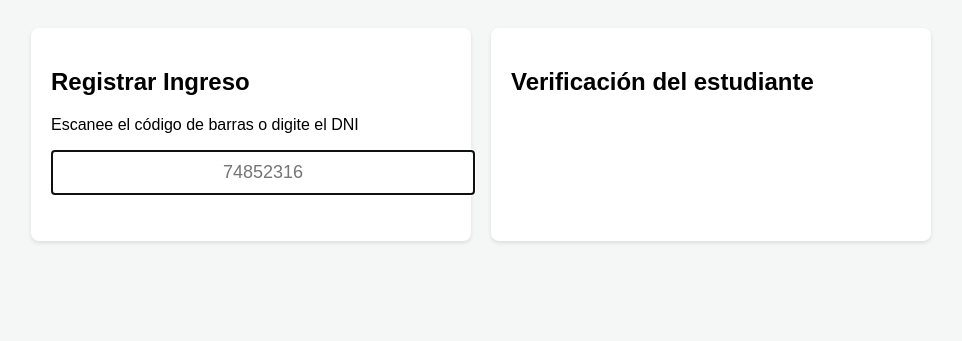
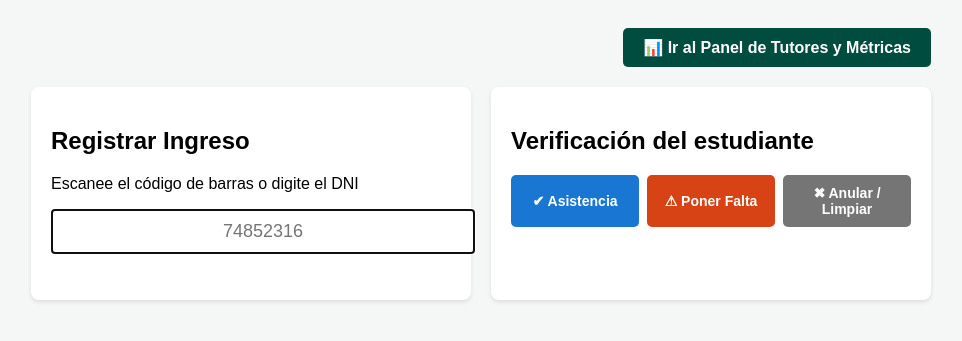
Before and after one commit to RickJames2004/WebIR, a Django app: page / in a window 1280 px wide. Shown: the top 341 px of the page, without its empty margins (159-1121 px from the left). Run offline with Django 5.2, Linux system fonts and the light colour scheme.

Commit message:
Filtro de aulas para tutores, botón Poner Falta y reset local al anular

```diff
--- a/asistencia/templates/asistencia/registro.html
+++ b/asistencia/templates/asistencia/registro.html
@@ -3,19 +3,25 @@
 <head>
     <meta charset="UTF-8">
     <title>Módulo de Registro - I.E. 7224</title>
+    <!-- 1. En la sección <style> ajusta el ancho de los botones -->
     <style>
         body { font-family: Arial, sans-serif; background-color: #f4f7f6; padding: 20px; }
         .container { display: flex; gap: 20px; max-width: 900px; margin: auto; }
         .card { background: white; padding: 20px; border-radius: 8px; box-shadow: 0 2px 4px rgba(0,0,0,0.1); width: 50%; }
         input { width: 100%; padding: 10px; font-size: 18px; text-align: center; border: 2px dashed #004d40; margin-bottom: 10px; }
         #foto-estudiante { max-width: 150px; border-radius: 8px; display: none; }
-        .btn { padding: 10px 20px; color: white; border: none; border-radius: 5px; cursor: pointer; width: 48%; font-size: 16px; }
+        .btn { padding: 10px; color: white; border: none; border-radius: 5px; cursor: pointer; width: 32%; font-size: 14px; font-weight: bold; }
         .btn-confirm { background: #1976d2; }
-        .btn-cancel { background: #d32f2f; }
+        .btn-falta { background: #d84315; }
+        .btn-cancel { background: #757575; }
         .hidden { display: none; }
     </style>
 </head>
 <body>
+    <!-- Barra de navegación superior -->
+    <div style="max-width: 900px; margin: 0 auto 20px auto; text-align: right;">
+        <a href="/dashboard/" style="background: #004d40; color: white; padding: 10px 20px; text-decoration: none; border-radius: 5px; font-weight: bold; display: inline-block;">📊 Ir al Panel de Tutores y Métricas</a>
+    </div>
     <div class="container">
         <!-- Panel Izquierdo: Lector -->
         <div class="card">
@@ -32,23 +38,25 @@
             <h3 id="nombre-estudiante"></h3>
             <p id="grado-estudiante"></p>
 
-            <div id="botones-accion" class="hidden">
-                <button class="btn btn-confirm" onclick="enviarRegistro('confirmar')">✔ Confirmar identidad</button>
-                <button class="btn btn-cancel" onclick="enviarRegistro('anular')">✖ No coincide (anular)</button>
+            <!-- 2. Reemplaza el <div id="botones-accion"> por este -->
+            <div id="botones-accion" class="hidden" style="display: flex; justify-content: space-between;">
+                <button class="btn btn-confirm" onclick="enviarRegistro('confirmar')">✔ Asistencia</button>
+                <button class="btn btn-falta" onclick="enviarRegistro('falta')">⚠ Poner Falta</button>
+                <button class="btn btn-cancel" onclick="enviarRegistro('anular')">✖ Anular / Limpiar</button>
             </div>
         </div>
     </div>
 
+    <!-- 3. Reemplaza el <script> completo -->
     <script>
         const inputDni = document.getElementById('input-dni');
         let dniActual = '';
 
-        // El lector de barras simula la tecla "Enter" al terminar de leer
         inputDni.addEventListener('keypress', function (e) {
             if (e.key === 'Enter') {
                 dniActual = this.value;
                 buscarEstudiante(dniActual);
-                this.value = ''; // Limpiar para el siguiente escaneo
+                this.value = '';
             }
         });
 
@@ -62,7 +70,7 @@
 
                     if (data.encontrado) {
                         if (data.ya_ingreso) {
-                            mensaje.innerText = "Este estudiante ya registró su ingreso hoy.";
+                            mensaje.innerText = "Este estudiante ya registró su asistencia o falta hoy.";
                             botones.classList.add('hidden');
                         } else {
                             mensaje.innerText = "";
@@ -74,36 +82,43 @@
                         }
                     } else {
                         mensaje.innerText = data.mensaje;
-                        foto.style.display = "none";
-                        botones.classList.add('hidden');
-                        document.getElementById('nombre-estudiante').innerText = "";
-                        document.getElementById('grado-estudiante').innerText = "";
+                        limpiarPantalla();
                     }
                 });
         }
 
         function enviarRegistro(accion) {
+            // Lógica de anulación: Si presiona anular, no enviamos nada al backend, solo limpiamos la UI
+            if (accion === 'anular') {
+                limpiarPantalla();
+                return;
+            }
+
+            // Para Asistencia y Falta, enviamos los datos
             fetch('/api/confirmar_ingreso/', {
                 method: 'POST',
                 headers: {
                     'Content-Type': 'application/json',
-                    'X-CSRFToken': getCookie('csrftoken') // Requisito de seguridad de Django
+                    'X-CSRFToken': getCookie('csrftoken')
                 },
                 body: JSON.stringify({ dni: dniActual, accion: accion })
             })
             .then(response => response.json())
             .then(data => {
-                alert(`Registro exitoso. Estado: ${data.estado}`);
-                // Reiniciar interfaz para el siguiente alumno
-                document.getElementById('foto-estudiante').style.display = "none";
-                document.getElementById('botones-accion').classList.add('hidden');
-                document.getElementById('nombre-estudiante').innerText = "";
-                document.getElementById('grado-estudiante').innerText = "";
-                inputDni.focus();
+                alert(`Registro exitoso. Estado asignado: ${data.estado}`);
+                limpiarPantalla();
             });
         }
 
-        // Función auxiliar para obtener el Token CSRF de Django
+        function limpiarPantalla() {
+            document.getElementById('foto-estudiante').style.display = "none";
+            document.getElementById('botones-accion').classList.add('hidden');
+            document.getElementById('nombre-estudiante').innerText = "";
+            document.getElementById('grado-estudiante').innerText = "";
+            inputDni.value = "";
+            inputDni.focus();
+        }
+
         function getCookie(name) {
             let cookieValue = null;
             if (document.cookie && document.cookie !== '') {
--- a/asistencia/views.py
+++ b/asistencia/views.py
@@ -45,9 +45,10 @@ def confirmar_ingreso(request):
 
         estudiante = Estudiante.objects.get(dni=dni)
 
-        if accion == 'anular':
-            estado = 'ANULADO'
+        if accion == 'falta':
+            estado = 'FALTA'
         else:
+            # Si la acción es confirmar asistencia, calcula puntualidad
             hora_actual = timezone.localtime().time()
             hora_limite = time(8, 0, 0)
             estado = 'PUNTUAL' if hora_actual <= hora_limite else 'TARDANZA'
@@ -64,14 +65,29 @@ def confirmar_ingreso(request):
 
 def dashboard(request):
     hoy = timezone.localdate()
-    total_estudiantes = Estudiante.objects.filter(activo=True).count()
 
+    # 1. Capturar los filtros desde la URL (si existen)
+    grado_filtro = request.GET.get('grado', '')
+    seccion_filtro = request.GET.get('seccion', '')
+
+    # 2. Filtrar los estudiantes base
+    estudiantes = Estudiante.objects.filter(activo=True)
+    if grado_filtro:
+        estudiantes = estudiantes.filter(grado=grado_filtro)
+    if seccion_filtro:
+        estudiantes = estudiantes.filter(seccion=seccion_filtro)
+
+    total_estudiantes = estudiantes.count()
+
+    # 3. Filtrar las asistencias solo para los estudiantes seleccionados
     asistencias_hoy = RegistroAsistencia.objects.filter(
+        estudiante__in=estudiantes,
         fecha_hora__date=hoy,
         estado__in=['PUNTUAL', 'TARDANZA']
     ).count()
 
     tardanzas_hoy = RegistroAsistencia.objects.filter(
+        estudiante__in=estudiantes,
         fecha_hora__date=hoy,
         estado='TARDANZA'
     ).count()
@@ -79,9 +95,14 @@ def dashboard(request):
     inasistencias_hoy = max(0, total_estudiantes - asistencias_hoy)
     porcentaje_asistencia = round((asistencias_hoy / total_estudiantes * 100), 1) if total_estudiantes > 0 else 0
 
-    estudiantes_con_faltas = Estudiante.objects.filter(activo=True).annotate(
-        total_faltas=Count('asistencias', filter=Q(asistencias__estado='ANULADO'))
+    # 4. Obtener estudiantes con faltas registradas de esa selección
+    estudiantes_con_faltas = estudiantes.annotate(
+        total_faltas=Count('asistencias', filter=Q(asistencias__estado='FALTA'))
     ).order_by('-total_faltas')[:10]
+
+    # 5. Obtener listas únicas de grados y secciones para llenar los <select>
+    grados_disp = Estudiante.objects.filter(activo=True).values_list('grado', flat=True).distinct().order_by('grado')
+    secciones_disp = Estudiante.objects.filter(activo=True).values_list('seccion', flat=True).distinct().order_by('seccion')
 
     contexto = {
         'total_estudiantes': total_estudiantes,
@@ -90,6 +111,10 @@ def dashboard(request):
         'inasistencias_hoy': inasistencias_hoy,
         'porcentaje_asistencia': porcentaje_asistencia,
         'estudiantes_con_faltas': estudiantes_con_faltas,
+        'grados_disponibles': grados_disp,
+        'secciones_disponibles': secciones_disp,
+        'grado_seleccionado': grado_filtro,
+        'seccion_seleccionada': seccion_filtro,
     }
     return render(request, 'asistencia/dashboard.html', contexto)
 
```
Also changed, not shown: asistencia/templates/asistencia/dashboard.html (renamed from asistencia/templates/asistencia/dasboard.html, +26 -0 lines).
